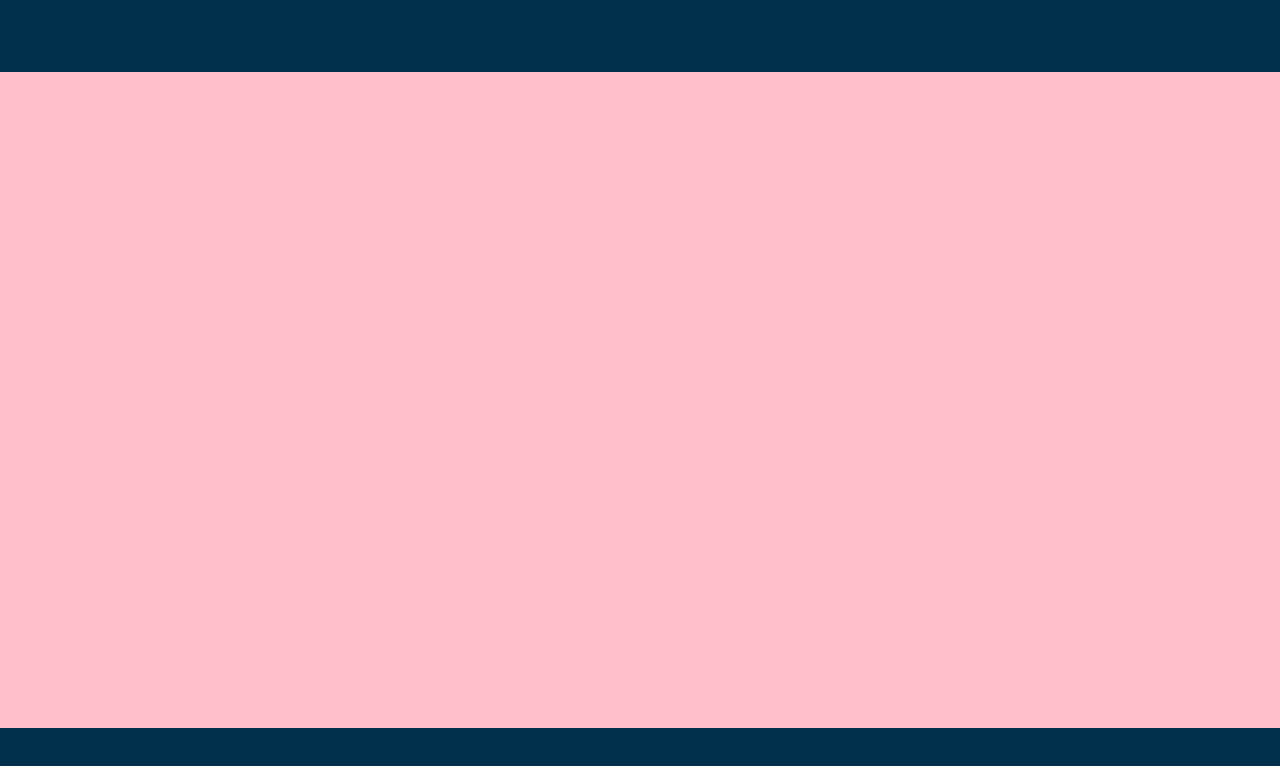
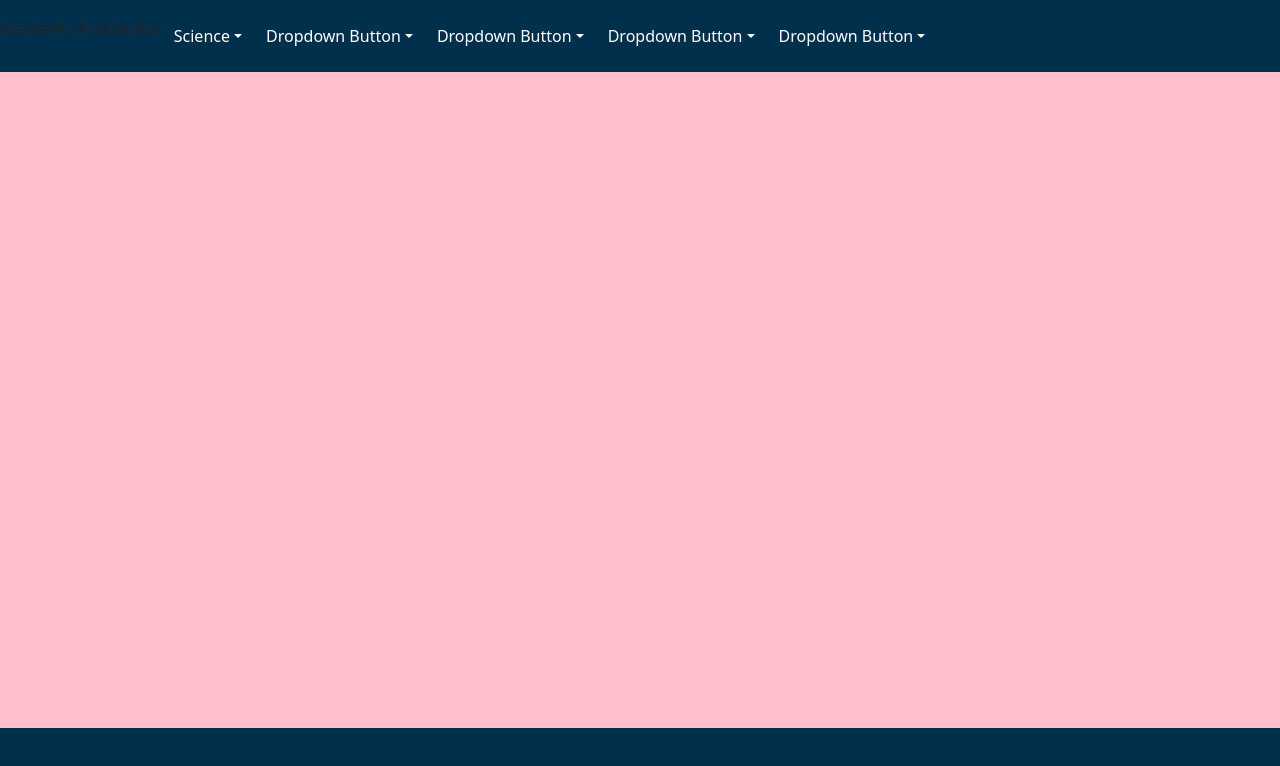
Before and after one commit to Kainat-Iqbal/fyp-website, a React (Create React App) app: page / in a window 1280 px wide. Shown: the top 766 px of the page. Built offline with nearby package versions, Linux system fonts and the light colour scheme.

Commit message:
add dropdowns

```diff
--- a/package.json
+++ b/package.json
@@ -6,8 +6,12 @@
     "@testing-library/jest-dom": "^5.17.0",
     "@testing-library/react": "^13.4.0",
     "@testing-library/user-event": "^13.5.0",
+    "bootstrap": "^5.3.3",
+    "bootstrap-vue": "^2.23.1",
     "react": "^18.2.0",
+    "react-bootstrap": "^2.10.2",
     "react-dom": "^18.2.0",
+    "react-dropdown": "^1.11.0",
     "react-scripts": "5.0.1",
     "web-vitals": "^2.1.4"
   },
--- a/src/App.js
+++ b/src/App.js
@@ -1,6 +1,7 @@
-import logo from './logo.svg';
 import './App.css';
-import MainScreen from './Components/MainScreen';
+import MainScreen from './Components/LandingPage/MainScreen';
+import 'bootstrap/dist/css/bootstrap.min.css';
+
 
 function App() {
   return (
--- /dev/null
+++ b/src/Components/LandingPage/MainScreen/index.jsx
@@ -0,0 +1,73 @@
+import * as React from "react";
+import "./style.css";
+import Dropdown from "react-bootstrap/Dropdown";
+
+function MainScreen() {
+  return (
+    <div id="mainDivMainScreen">
+      <div id="top">
+        <p>Academic Accelerator</p>
+
+        <Dropdown class='dropDown'>
+          <Dropdown.Toggle id="dropdown-basic" style={{border: 'none'}}>
+            Science
+          </Dropdown.Toggle>
+          <Dropdown.Menu>
+            <Dropdown.Item href="#/action-1">Biochemistry</Dropdown.Item>
+            <Dropdown.Item href="#/action-2">Biotechnology</Dropdown.Item>
+            <Dropdown.Item href="#/action-3">Something else</Dropdown.Item>
+          </Dropdown.Menu>
+        </Dropdown>
+
+        <Dropdown class='dropDown'>
+          <Dropdown.Toggle style={{border: 'none'}}id="dropdown-basic">
+            Dropdown Button
+          </Dropdown.Toggle>
+          <Dropdown.Menu>
+            <Dropdown.Item href="#/action-1">Action</Dropdown.Item>
+            <Dropdown.Item href="#/action-2">Another action</Dropdown.Item>
+            <Dropdown.Item href="#/action-3">Something else</Dropdown.Item>
+          </Dropdown.Menu>
+        </Dropdown>
+
+        <Dropdown class='dropDown'>
+          <Dropdown.Toggle style={{border: 'none'}} id="dropdown-basic">
+            Dropdown Button
+          </Dropdown.Toggle>
+          <Dropdown.Menu>
+            <Dropdown.Item href="#/action-1">Action</Dropdown.Item>
+            <Dropdown.Item href="#/action-2">Another action</Dropdown.Item>
+            <Dropdown.Item href="#/action-3">Something else</Dropdown.Item>
+          </Dropdown.Menu>
+        </Dropdown>
+
+        <Dropdown class='dropDown'>
+          <Dropdown.Toggle style={{border: 'none'}} id="dropdown-basic">
+            Dropdown Button
+          </Dropdown.Toggle>
+          <Dropdown.Menu>
+            <Dropdown.Item href="#/action-1">Action</Dropdown.Item>
+            <Dropdown.Item href="#/action-2">Another action</Dropdown.Item>
+            <Dropdown.Item href="#/action-3">Something else</Dropdown.Item>
+          </Dropdown.Menu>
+        </Dropdown>
+
+        <Dropdown class='dropDown'>
+          <Dropdown.Toggle style={{border: 'none'}} id="dropdown-basic">
+            Dropdown Button
+          </Dropdown.Toggle>
+          <Dropdown.Menu>
+            <Dropdown.Item href="#/action-1">Action</Dropdown.Item>
+            <Dropdown.Item href="#/action-2">Another action</Dropdown.Item>
+            <Dropdown.Item href="#/action-3">Something else</Dropdown.Item>
+          </Dropdown.Menu>
+        </Dropdown>
+      </div>
+
+      <div id="middle"></div>
+
+      <div id="bottom"></div>
+    </div>
+  );
+}
+export default MainScreen;
--- a/src/Components/MainScreen/style.css
+++ b/src/Components/LandingPage/MainScreen/style.css
@@ -12,6 +12,12 @@
     width: 100%;
     background-color: #00304B;
     display: flex;
+    align-items: center;
+}
+
+#dropdown-basic{
+  background-color: #00304B;
+
 }
 
 #bottom{
--- a/src/Components/MainScreen/index.jsx
+++ /dev/null
@@ -1,22 +0,0 @@
-import * as React from 'react';
-import './style.css';
-
-function MainScreen(){
-    return(
-        <div id="mainDivMainScreen">
-            <div id="top">
-
-            </div>
-
-            <div id="middle">
-
-            </div>
-
-            <div id="bottom">
-
-            </div>
-
-        </div>
-    )
-}
-export default MainScreen;
```
Also changed, not shown: 1 other file (tests, documents, lock files or other folders).
